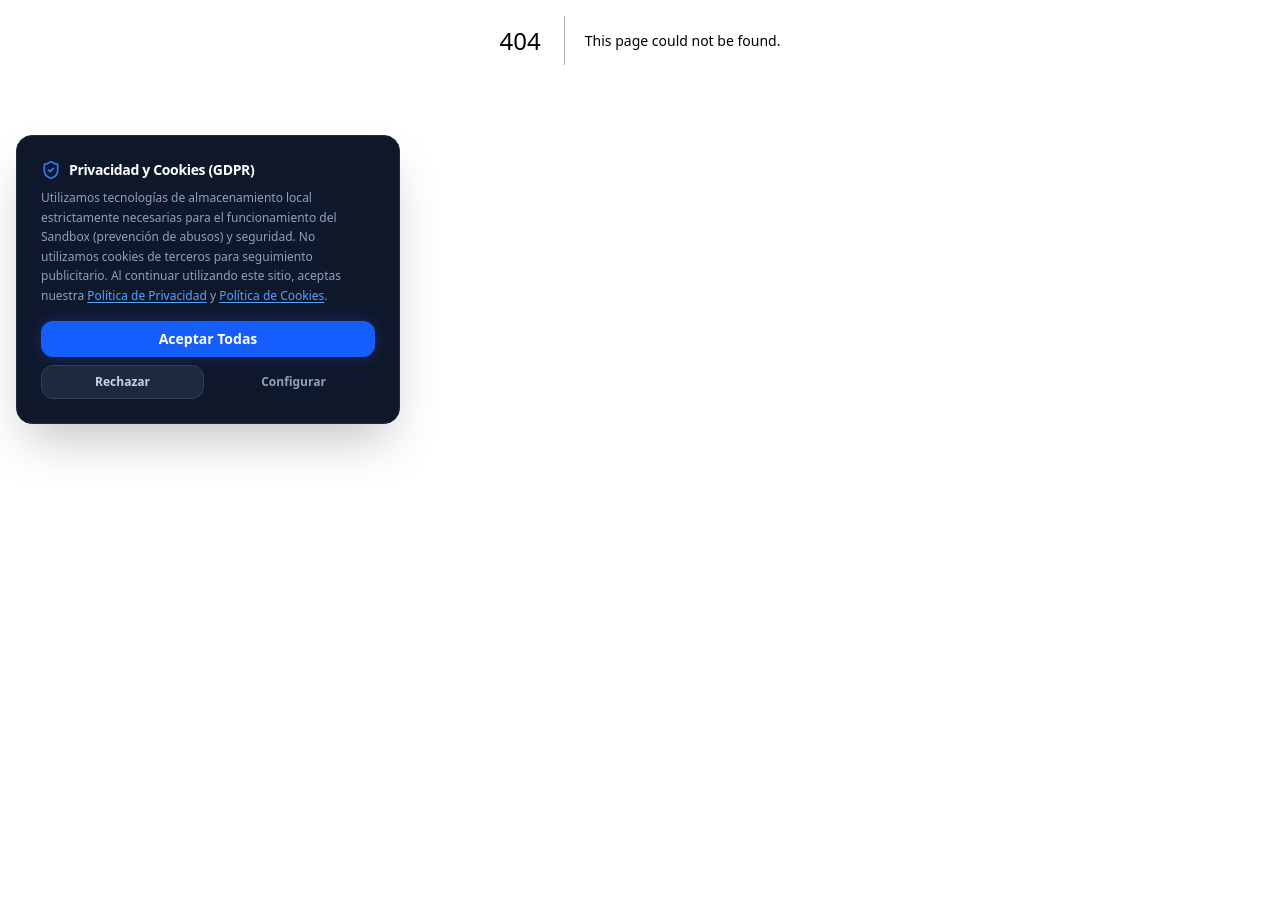
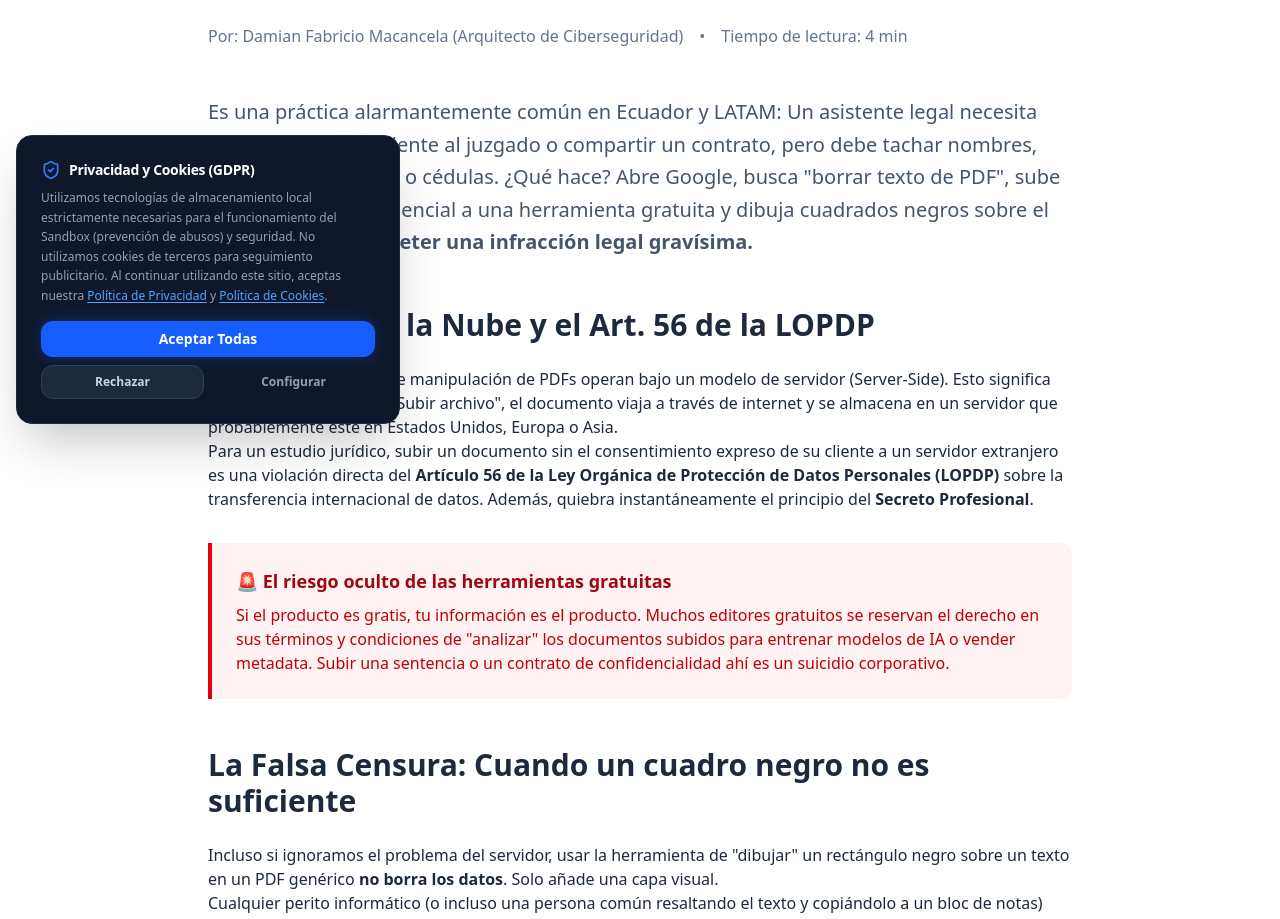
Before and after one commit to DamianMacancela/ZeroTrust, a Next.js app: page /blog/riesgos-ilovepdf-abogados in a window 1280 px wide. Before the commit this address had no page. Shown: the part 360-1279 px from the top of the page. Before the commit the page ends 800 px from the top, so only its background shows below. Built offline with nearby package versions, Linux system fonts and the light colour scheme.

Commit message:
feat(seo): add aggressive LOPDP SEO article targeting law firms

```diff
--- a/src/app/blog/page.tsx
+++ b/src/app/blog/page.tsx
@@ -55,9 +55,23 @@ export default function BlogIndex() {
             <div className="text-sm font-bold text-blue-600 flex items-center gap-2">
               Leer Artículo Completo <ArrowRight className="w-4 h-4" />
             </div>
+            <div className="grid md:grid-cols-2 gap-8">
+              <Link href="/blog/riesgos-ilovepdf-abogados" className="group bg-white p-8 rounded-3xl border border-slate-200 shadow-sm hover:shadow-xl transition-all hover:-translate-y-1">
+                <span className="text-blue-600 text-sm font-bold tracking-widest uppercase mb-4 block">LegalTech / Estudios Jurídicos</span>
+                <h2 className="text-2xl font-black text-slate-900 mb-4 group-hover:text-blue-600 transition-colors">
+                  El Peligro de usar iLovePDF en Estudios Jurídicos (Multas LOPDP)
+                </h2>
+                <p className="text-slate-600 leading-relaxed mb-6">
+                  Descubre por qué los bufetes de abogados que usan editores de PDF online gratuitos están violando el secreto profesional y exponiéndose a multas.
+                </p>
+                <div className="flex items-center text-sm font-bold text-slate-900">
+                  Leer artículo <ArrowRight className="w-4 h-4 ml-2 group-hover:translate-x-2 transition-transform" />
+                </div>
+              </Link>
+            </div>
           </Link>
 
-          <Link href="/blog/sector-salud-historias-clinicas" className="block bg-white p-8 rounded-2xl border border-slate-200 shadow-sm hover:shadow-md transition-all group">
+          <Link href="/blog/sector-salud-historias-clinicas" className="group bg-white p-8 rounded-3xl border border-slate-200 shadow-sm hover:shadow-xl transition-all hover:-translate-y-1">
             <h2 className="text-2xl font-bold mb-3 text-slate-900 group-hover:text-blue-600 transition-colors">
               Privacidad de Pacientes y LOPDP en Clínicas y Hospitales
             </h2>
--- /dev/null
+++ b/src/app/blog/riesgos-ilovepdf-abogados/page.tsx
@@ -0,0 +1,78 @@
+import { Metadata } from 'next';
+import Link from 'next/link';
+
+export const metadata: Metadata = {
+  title: "El Peligro de usar iLovePDF en Estudios Jurídicos | ZeroTrust Redact",
+  description: "Descubre por qué los bufetes de abogados que usan editores de PDF online gratuitos están violando el secreto profesional y exponiéndose a multas de la LOPDP.",
+  keywords: ["iLovePDF abogados", "censurar PDF online", "multas LOPDP abogados", "secreto profesional PDF", "Zero-Data redact"],
+};
+
+export default function Article1() {
+  return (
+    <article className="max-w-4xl mx-auto px-4 py-16 text-slate-800 font-sans">
+      <Link href="/blog" className="text-blue-600 font-bold hover:underline mb-8 inline-block">&larr; Volver al Blog</Link>
+
+      <header className="mb-12">
+        <h1 className="text-4xl md:text-5xl font-black leading-tight mb-6 text-slate-950">
+          ¿Por qué usar iLovePDF o Smallpdf para censurar contratos destruye el Secreto Profesional de tu Estudio Jurídico?
+        </h1>
+        <div className="flex items-center gap-4 text-slate-500 font-medium">
+          <span>Por: Damian Fabricio Macancela (Arquitecto de Ciberseguridad)</span>
+          <span>•</span>
+          <span>Tiempo de lectura: 4 min</span>
+        </div>
+      </header>
+
+      <div className="prose prose-lg prose-blue max-w-none prose-headings:font-black prose-headings:text-slate-900">
+        <p className="text-xl leading-relaxed text-slate-600 mb-8">
+          Es una práctica alarmantemente común en Ecuador y LATAM: Un asistente legal necesita presentar un expediente al juzgado o compartir un contrato, pero debe tachar nombres, números de cuentas o cédulas. ¿Qué hace? Abre Google, busca "borrar texto de PDF", sube el documento confidencial a una herramienta gratuita y dibuja cuadrados negros sobre el texto.
+          <strong>Acaba de cometer una infracción legal gravísima.</strong>
+        </p>
+
+        <h2 className="text-3xl font-bold mt-12 mb-6">La Ilusión de la Nube y el Art. 56 de la LOPDP</h2>
+        <p>
+          Herramientas gratuitas de manipulación de PDFs operan bajo un modelo de servidor (Server-Side). Esto significa que cuando le das clic a "Subir archivo", el documento viaja a través de internet y se almacena en un servidor que probablemente esté en Estados Unidos, Europa o Asia.
+        </p>
+        <p>
+          Para un estudio jurídico, subir un documento sin el consentimiento expreso de su cliente a un servidor extranjero es una violación directa del <strong>Artículo 56 de la Ley Orgánica de Protección de Datos Personales (LOPDP)</strong> sobre la transferencia internacional de datos. Además, quiebra instantáneamente el principio del <strong>Secreto Profesional</strong>.
+        </p>
+
+        <div className="bg-red-50 border-l-4 border-red-600 p-6 my-8 rounded-r-xl">
+          <h4 className="text-red-800 font-bold text-lg mb-2">🚨 El riesgo oculto de las herramientas gratuitas</h4>
+          <p className="text-red-700 m-0">
+            Si el producto es gratis, tu información es el producto. Muchos editores gratuitos se reservan el derecho en sus términos y condiciones de "analizar" los documentos subidos para entrenar modelos de IA o vender metadata. Subir una sentencia o un contrato de confidencialidad ahí es un suicidio corporativo.
+          </p>
+        </div>
+
+        <h2 className="text-3xl font-bold mt-12 mb-6">La Falsa Censura: Cuando un cuadro negro no es suficiente</h2>
+        <p>
+          Incluso si ignoramos el problema del servidor, usar la herramienta de "dibujar" un rectángulo negro sobre un texto en un PDF genérico <strong>no borra los datos</strong>. Solo añade una capa visual.
+        </p>
+        <p>
+          Cualquier perito informático (o incluso una persona común resaltando el texto y copiándolo a un bloc de notas) puede extraer la información que está debajo del cuadro negro. Esto ha causado <a href="https://www.bbc.com/news/technology-47668615" target="_blank" rel="noopener noreferrer" className="text-blue-600 underline">desastres legales en juicios de alto perfil a nivel mundial</a>.
+        </p>
+
+        <h2 className="text-3xl font-bold mt-12 mb-6">La Solución "Zero-Data": Censura Militar en tu Navegador</h2>
+        <p>
+          Como Arquitecto de Ciberseguridad, desarrollé <strong>ZeroTrust Redact</strong> específicamente para resolver este vacío legal en el sector jurídico y médico.
+        </p>
+        <p>
+          Utilizando tecnología <em>WebAssembly (WASM)</em>, ZeroTrust Redact procesa el documento, purga la metadata subyacente y reemplaza los píxeles <strong>directamente en la memoria RAM de tu computadora</strong>.
+        </p>
+        <ul className="list-disc pl-6 space-y-2 mb-8">
+          <li><strong>Cero Bytes a Internet:</strong> El archivo PDF jamás abandona tu dispositivo.</li>
+          <li><strong>Auditable:</strong> Cumplimiento total del Secreto Profesional y LOPDP.</li>
+          <li><strong>Destrucción real de datos:</strong> No es un cuadro negro visual, el dato es eliminado permanentemente del código del archivo.</li>
+        </ul>
+
+        <div className="bg-slate-950 text-white p-8 rounded-3xl text-center mt-12 shadow-2xl">
+          <h3 className="text-2xl font-black mb-4">Protege a tu firma hoy mismo</h3>
+          <p className="text-slate-300 mb-6">No pongas en riesgo el prestigio de tu estudio jurídico ni te expongas a multas millonarias.</p>
+          <Link href="/" className="inline-block bg-blue-600 hover:bg-blue-500 text-white font-bold py-3 px-8 rounded-xl transition-colors">
+            Probar la herramienta Zero-Data Gratis
+          </Link>
+        </div>
+      </div>
+    </article>
+  );
+}
```
